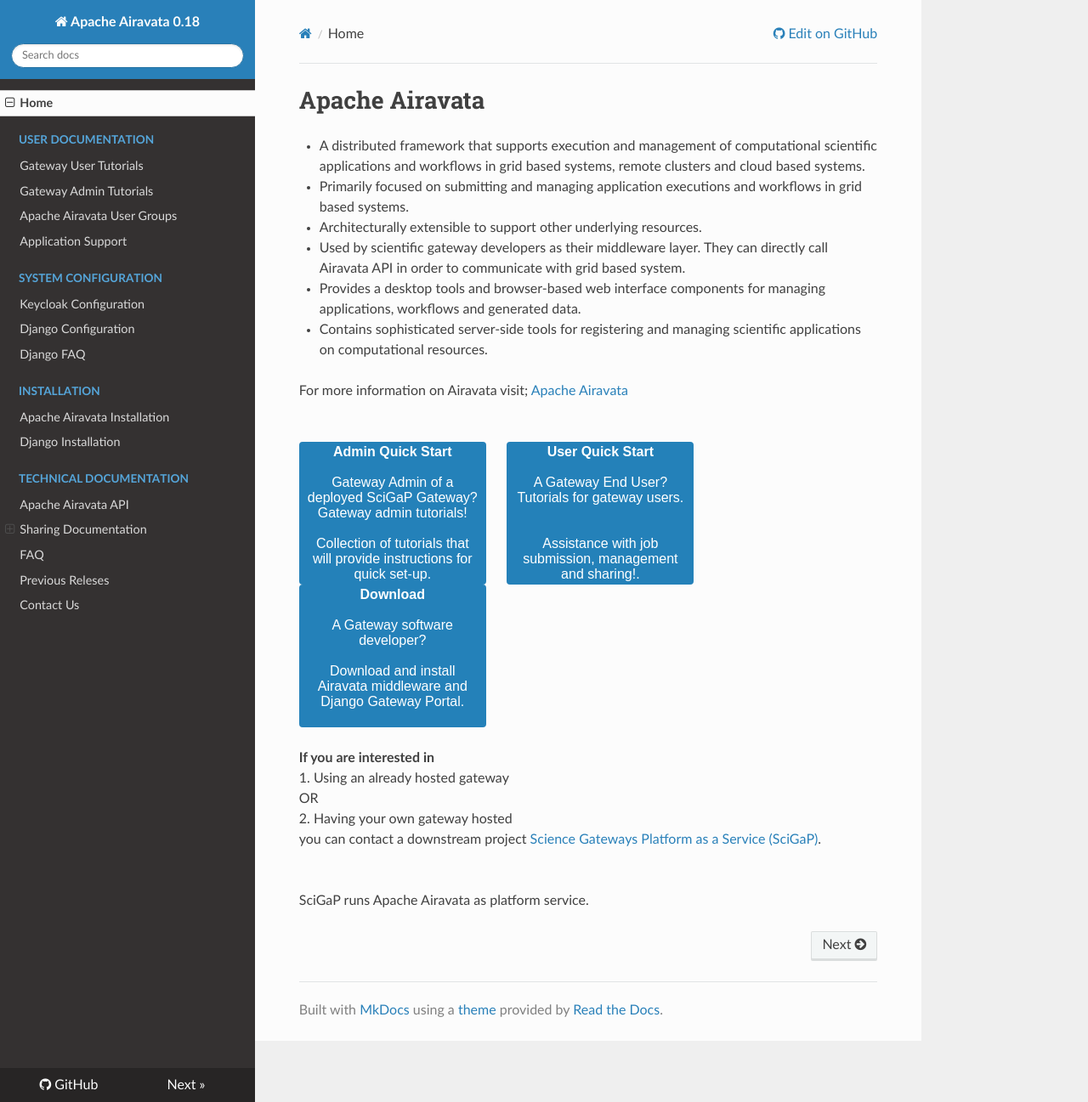
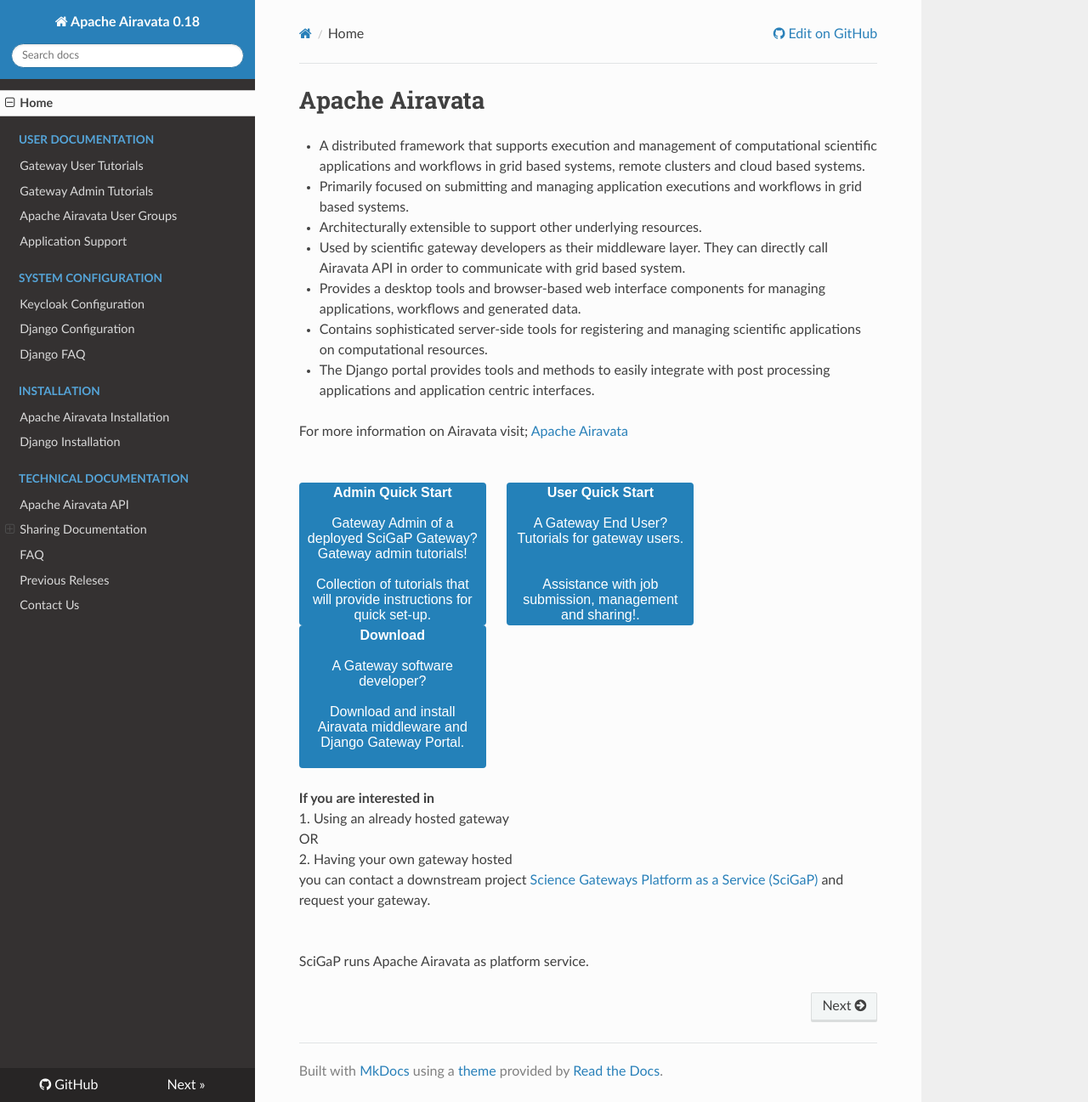
Before and after one commit to isabella232/airavata-docs, an MkDocs documentation site: the page built from docs/index.md, in a window 1280 px wide and 1297 px high. Shown: the whole window at 85% size. Built offline with MkDocs 1.6.1, drawn with Linux system fonts in a browser that asks for light colours; nearby versions of some CDN libraries; old or Windows-style settings are respelled for this version of MkDocs.

Commit message:
Updating the documentation for Airavata 0.18

```diff
--- a/docs/index.md
+++ b/docs/index.md
@@ -6,6 +6,7 @@
 - Used by scientific gateway developers as their middleware layer. They can directly call Airavata API in order to communicate with grid based system.
 - Provides a desktop tools and browser-based web interface components for managing applications, workflows and generated data.
 - Contains sophisticated server-side tools for registering and managing scientific applications on computational resources.
+- The Django portal provides tools and methods to easily integrate with post processing applications and application centric interfaces.
 
 For more information on Airavata visit; <a href="http://airavata.apache.org/" target="_blank">Apache Airavata</a>
 <br>
@@ -24,6 +25,6 @@ For more information on Airavata visit; <a href="http://airavata.apache.org/" ta
 1. Using an already hosted gateway<br>
 OR<br>
 2. Having your own gateway hosted<br>
-you can contact a downstream project <a href="http://scigap.org/" target="_blank">Science Gateways Platform as a Service (SciGaP)</a>.
+you can contact a downstream project <a href="http://scigap.org/" target="_blank">Science Gateways Platform as a Service (SciGaP)</a> and request your gateway.
 
 <br>SciGaP runs Apache Airavata as platform service.
```
